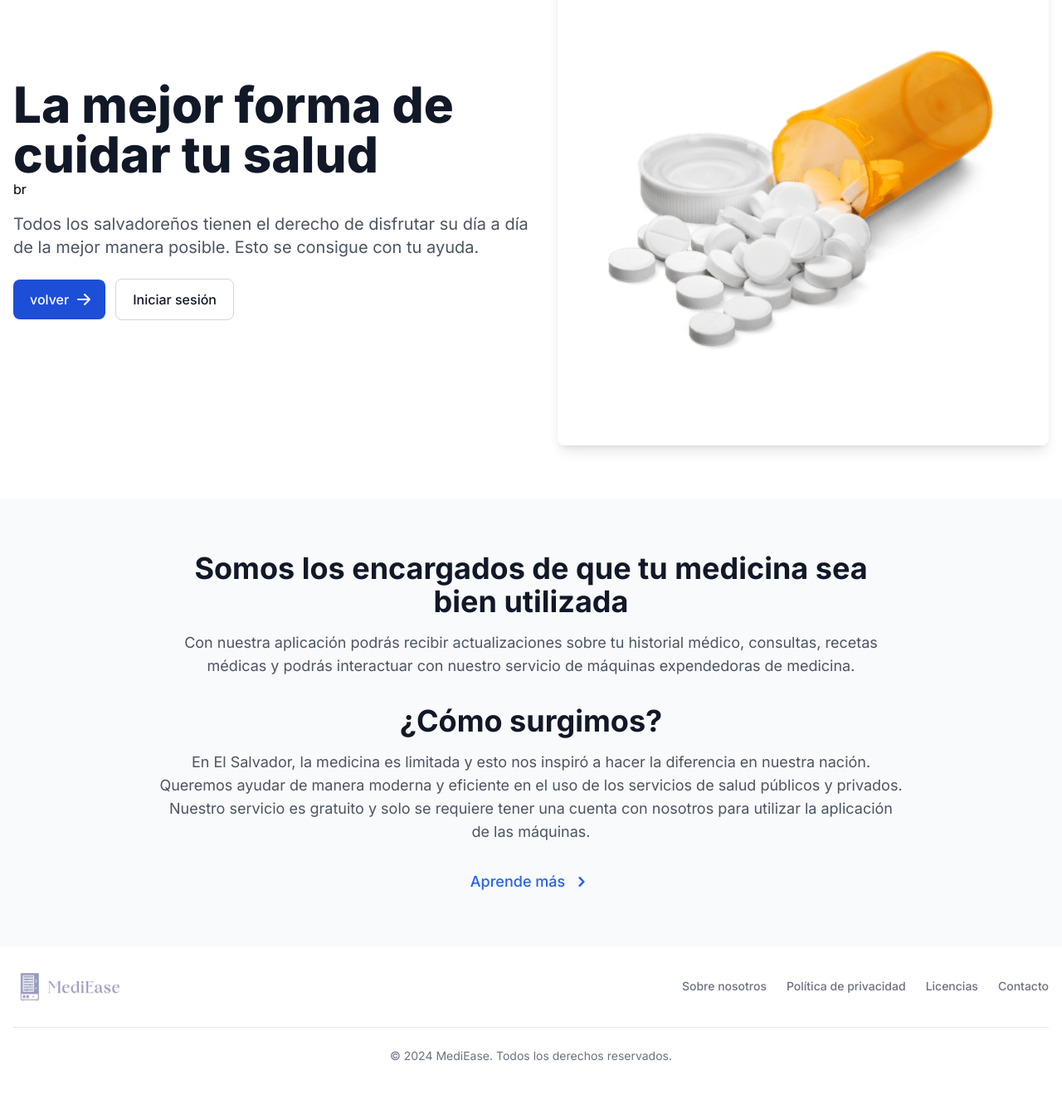
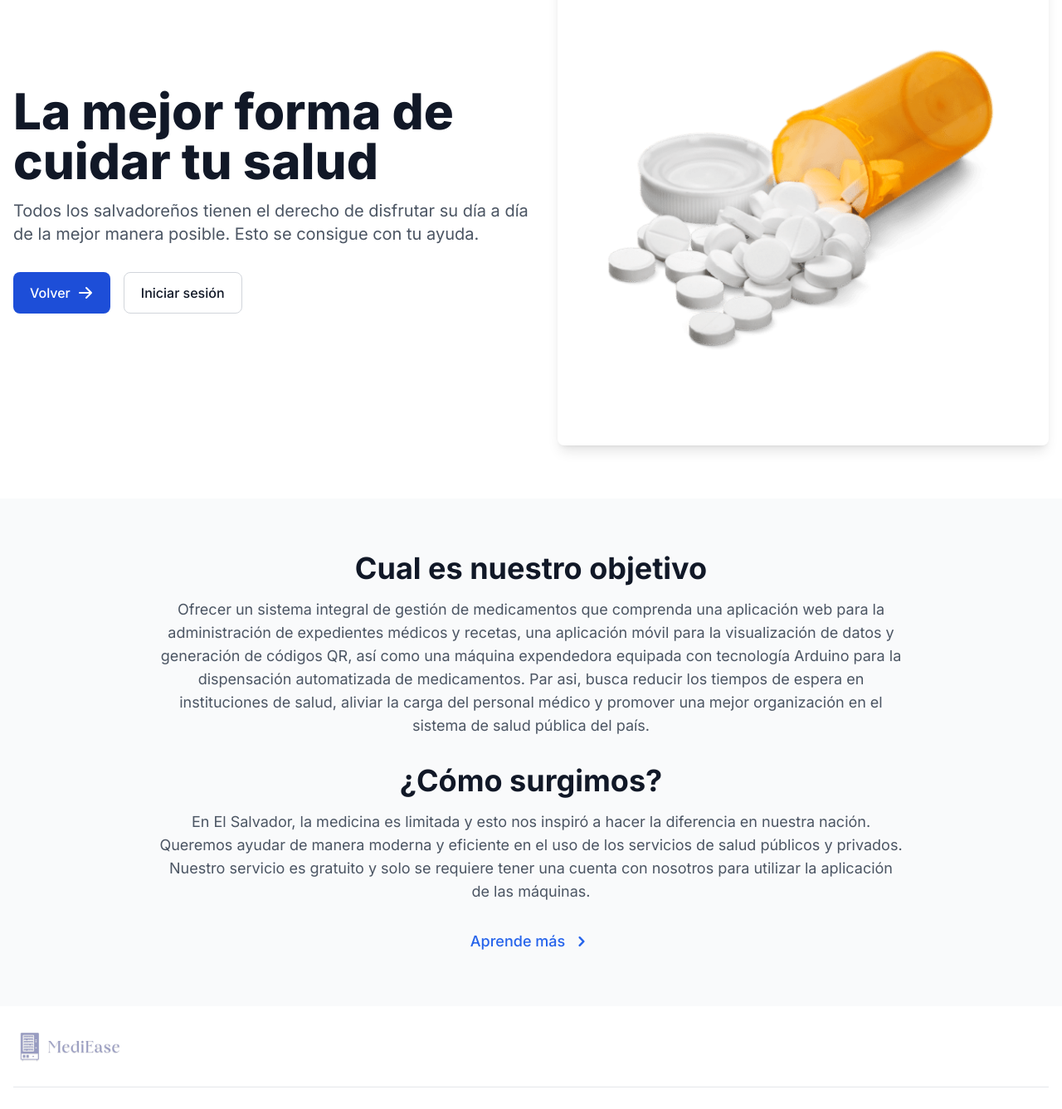
Before and after one commit to ArBrijan/MediEase---Crea2024, a React (Vite) app in the folder vite-project/: page /Info in a window 1280 px wide. Shown: the part 119-1456 px from the top of the page at 83% size. Before the commit the page ends 1426 px from the top, so only its background shows below. Built offline with nearby package versions, Linux system fonts and the light colour scheme.

Commit message:
estilos cambiados

```diff
--- a/vite-project/src/Pages/DoctorLogin.jsx
+++ b/vite-project/src/Pages/DoctorLogin.jsx
@@ -11,9 +11,12 @@ function DoctorLogin() {
   const handleLogin = async (e) => {
     e.preventDefault();
     try {
-      const response = await axios.post("http://localhost:3001/doctor-login", { email, password });
+      const response = await axios.post("http://localhost:3001/doctor-login", {
+        email,
+        password,
+      });
       if (response.data.message === "Success") {
-        navigate("/AppointmentCrud");  // Redirige al dashboard del doctor
+        navigate("/AppointmentCrud"); // Redirige al dashboard del doctor
       } else {
         setError("Correo o contraseña incorrectos");
       }
@@ -23,13 +26,18 @@ function DoctorLogin() {
   };
 
   return (
-    <div className="w-full h-screen flex items-center justify-center bg-gradient-to-br from-blue-50 to-indigo-100">
+    <div className="w-full h-screen flex items-center justify-center bg-gradient-to-br from-blue-50 to-blue-200">
       <div className="w-full max-w-md bg-white p-8 rounded-lg shadow-xl flex flex-col items-center">
-        <h2 className="text-4xl font-semibold text-black mb-8 text-center">Inicio de sesión Doctor</h2>
+        <h2 className="text-4xl font-semibold text-black mb-8 text-center">
+          Inicio de sesión doctor
+        </h2>
         {error && <div className="text-red-500 mb-4">{error}</div>}
         <form onSubmit={handleLogin} className="w-full">
           <div className="mb-5">
-            <label className="block text-gray-700 text-sm font-medium mb-2" htmlFor="email">
+            <label
+              className="block text-gray-700 text-sm font-medium mb-2"
+              htmlFor="email"
+            >
               Correo electrónico
             </label>
             <input
@@ -42,7 +50,10 @@ function DoctorLogin() {
             />
           </div>
           <div className="mb-8">
-            <label className="block text-black text-sm font-medium mb-2" htmlFor="password">
+            <label
+              className="block text-black text-sm font-medium mb-2"
+              htmlFor="password"
+            >
               Contraseña
             </label>
             <input
@@ -54,12 +65,20 @@ function DoctorLogin() {
               className="w-full p-3 border border-gray-900 rounded-lg focus:outline-none focus:ring focus:border-black"
             />
           </div>
+          <div className="flex gap-4">
+            <button
+              type="submit"
+              className="w-full bg-black text-white p-3 rounded-lg hover:bg-black transition duration-200"
+            >
+              Regresar
+            </button>
             <button
               type="submit"
               className="w-full bg-black text-white p-3 rounded-lg hover:bg-black transition duration-200"
             >
               Iniciar sesión
             </button>
+          </div>
         </form>
       </div>
     </div>
--- a/vite-project/src/Pages/HomePage.jsx
+++ b/vite-project/src/Pages/HomePage.jsx
@@ -4,10 +4,8 @@ import { Link } from 'react-router-dom';
 export function Home() {
   return (
     <>
-      <div className="w-screen h-screen flex flex-col justify-center relative">
-        <div
-          className="flex items-center justify-between p-[30px] absolute top-0 left-0 w-full"
-        >
+      <div className="w-screen h-screen flex flex-col justify-center relative bg-gradient-to-br from-blue-50 to-blue-200">
+        <div className="flex items-center justify-between p-[30px] absolute top-0 left-0 w-full">
           <img
             className="w-[170px]"
             src="./src/assets/newLogo2.png"
@@ -38,17 +36,18 @@ export function Home() {
             </Link>
           </div>
 
-          <Link className="bg-black text-white text-center p-3 rounded m-1 w-[232px]"
-            to="Info">
-            ¿Qué estás buscando?
-          </Link>
-
-          {/* Nuevo botón para doctores */}
           <Link
-            className="bg-black text-white p-3 rounded m-1 w-[232px] text-center"
+            className="bg-black text-white  p-3 m-1 w-[232px] text-center"
             to="DoctorLogin"
           >
             Inicio sesion doctores
+          </Link>
+
+          <Link
+            className="text-black text-center p-3 rounded m-1 w-[232px] underline"
+            to="Info"
+          >
+            ¿Quieres saber sobre nosotros?
           </Link>
         </div>
       </div>
--- a/vite-project/src/Pages/Info.jsx
+++ b/vite-project/src/Pages/Info.jsx
@@ -1,4 +1,5 @@
 import { Link } from "react-router-dom";
+
 export function Info() {
   return (
     <div className="h-screen bg-blue-300">
@@ -7,40 +8,44 @@ export function Info() {
           <div className="lg:w-1/2">
             <h1 className="text-4xl font-extrabold text-gray-900 dark:text-white sm:text-5xl lg:text-6xl">
               La mejor forma de cuidar tu salud
-            </h1>br
+            </h1>
             <p className="mt-4 text-gray-600 dark:text-gray-400 sm:text-lg lg:text-xl">
-              Todos los salvadoreños tienen el derecho de disfrutar su día a día de la mejor manera posible. Esto se consigue con tu ayuda.
-            </p><br />
-            <a
-              href="/"
-              className="inline-flex items-center justify-center px-5 py-3 mr-3 text-base font-medium text-center text-white rounded-lg bg-blue-700 hover:bg-primary-800 focus:ring-4 focus:ring-primary-300 dark:focus:ring-primary-900"
+              Todos los salvadoreños tienen el derecho de disfrutar su día a día
+              de la mejor manera posible. Esto se consigue con tu ayuda.
+            </p>
+            <div className="mt-8 flex gap-4">
+              <Link
+                to="/"
+                className="inline-flex items-center justify-center px-5 py-3 text-base font-medium text-center text-white rounded-lg bg-blue-700 hover:bg-blue-800 focus:ring-4 focus:ring-blue-300 dark:focus:ring-blue-900"
               >
-              <Link
-              to='/'>
-                volver
-              </Link>
+                Volver
                 <svg
-                className="w-5 h-5 ml-2 -mr-1"
+                  className="w-5 h-5 ml-2"
                   fill="currentColor"
                   viewBox="0 0 20 20"
                   xmlns="http://www.w3.org/2000/svg"
                 >
                   <path
-                  fill-rule="evenodd"
+                    fillRule="evenodd"
                     d="M10.293 3.293a1 1 0 011.414 0l6 6a1 1 0 010 1.414l-6 6a1 1 0 01-1.414-1.414L14.586 11H3a1 1 0 110-2h11.586l-4.293-4.293a1 1 0 010-1.414z"
-                  clip-rule="evenodd"
+                    clipRule="evenodd"
                   ></path>
                 </svg>
-            </a>
-            <a
-              href="/Login"
-              className="inline-flex items-center justify-center px-5 py-3 text-base font-medium text-center text-gray-900 border border-gray-300 rounded-lg hover:bg-gray-100 focus:ring-4 focus:ring-gray-100 dark:text-white dark:border-gray-700 dark:hover:bg-gray-700 dark:focus:ring-gray-800"
+              </Link>
+              <Link
+                to="/Login"
+                className="inline-flex items-center justify-center px-5 py-3 text-base font-medium text-center text-gray-900 border border-gray-300 rounded-lg hover:bg-gray-100 focus:ring-4 focus:ring-gray-100 dark:text-white dark:border-gray-700 dark:bg-gray-700 dark:hover:bg-gray-600 dark:focus:ring-gray-800"
               >
                 Iniciar sesión
-            </a>
+              </Link>
+            </div>
           </div>
           <div className="hidden lg:block lg:w-1/2 lg:pl-8">
-            <img src="../src/assets/medicina.png" alt="medicina" className="w-full h-auto object-cover rounded-lg shadow-lg" />
+            <img
+              src="../src/assets/medicina.png"
+              alt="Medicina"
+              className="w-full h-auto object-cover rounded-lg shadow-lg"
+            />
           </div>
         </div>
       </section>
@@ -49,16 +54,29 @@ export function Info() {
         <div className="container mx-auto px-4">
           <div className="max-w-4xl mx-auto text-center">
             <h2 className="text-3xl font-bold text-gray-900 dark:text-white sm:text-4xl">
-        Somos los encargados de que tu medicina sea bien utilizada
+              Cual es nuestro objetivo
             </h2>
             <p className="mt-4 text-gray-600 dark:text-gray-300 sm:text-lg leading-relaxed">
-        Con nuestra aplicación podrás recibir actualizaciones sobre tu historial médico, consultas, recetas médicas y podrás interactuar con nuestro servicio de máquinas expendedoras de medicina.
+              Ofrecer un sistema integral de gestión de medicamentos que comprenda una
+              aplicación web para la administración de expedientes médicos y
+              recetas, una aplicación móvil para la visualización de datos y
+              generación de códigos QR, así como una máquina expendedora
+              equipada con tecnología Arduino para la dispensación automatizada
+              de medicamentos. Par asi, busca reducir los tiempos de espera en
+              instituciones de salud, aliviar la carga del personal médico y
+              promover una mejor organización en el sistema de salud pública del
+              país.
             </p>
             <h2 className="mt-8 text-3xl font-bold text-gray-900 dark:text-white sm:text-4xl">
               ¿Cómo surgimos?
             </h2>
             <p className="mt-4 text-gray-600 dark:text-gray-300 sm:text-lg leading-relaxed">
-        En El Salvador, la medicina es limitada y esto nos inspiró a hacer la diferencia en nuestra nación. Queremos ayudar de manera moderna y eficiente en el uso de los servicios de salud públicos y privados. Nuestro servicio es gratuito y solo se requiere tener una cuenta con nosotros para utilizar la aplicación de las máquinas.
+              En El Salvador, la medicina es limitada y esto nos inspiró a hacer
+              la diferencia en nuestra nación. Queremos ayudar de manera moderna
+              y eficiente en el uso de los servicios de salud públicos y
+              privados. Nuestro servicio es gratuito y solo se requiere tener
+              una cuenta con nosotros para utilizar la aplicación de las
+              máquinas.
             </p>
             <Link
               to="#"
@@ -85,32 +103,29 @@ export function Info() {
       <footer className="bg-white dark:bg-gray-900 py-6">
         <div className="container mx-auto px-4">
           <div className="flex flex-col items-center justify-between sm:flex-row">
-      <Link to="https://flowbite.com/" className="flex items-center mb-4 sm:mb-0">
-        <img src="./src/assets/logoblanco.png" alt="Logo" className="w-36" />
+            <Link
+              to="https://flowbite.com/"
+              className="flex items-center mb-4 sm:mb-0"
+            >
+              <img
+                src="./src/assets/logoblanco.png"
+                alt="Logo"
+                className="w-36"
+              />
             </Link>
-      <ul className="flex gap-6 text-sm font-medium text-gray-500 dark:text-gray-400 mt-4 sm:mt-0">
-        <li>
-          <Link to="#" className="hover:underline">Sobre nosotros</Link>
-        </li>
-        <li>
-          <Link to="#" className="hover:underline">Política de privacidad</Link>
-        </li>
-        <li>
-          <Link to="#" className="hover:underline">Licencias</Link>
-        </li>
-        <li>
-          <Link to="#" className="hover:underline">Contacto</Link>
-        </li>
-      </ul>
           </div>
           <hr className="my-6 border-gray-200 dark:border-gray-700" />
           <p className="text-center text-gray-500 dark:text-gray-400 text-sm">
-      &copy; 2024 <Link to="https://flowbite.com/" className="hover:underline">MediEase</Link>. Todos los derechos reservados.
+            &copy; 2024{" "}
+            <Link to="https://flowbite.com/" className="hover:underline">
+              MediEase
+            </Link>
+            . Todos los derechos reservados.
           </p>
         </div>
       </footer>
     </div>
   );
-};
+}
 
 export default Info;
--- a/vite-project/src/Pages/Login.jsx
+++ b/vite-project/src/Pages/Login.jsx
@@ -34,34 +34,42 @@ export function Login() {
   };
 
   return (
-    <div className="w-full h-screen flex items-center justify-center bg-gradient-to-br from-blue-50 to-indigo-100">
+    <div className="w-full h-screen flex items-center justify-center bg-gradient-to-br bg-gray-300">
       <div className="absolute top-0 left-0 w-full flex items-center justify-between p-5 bg-white shadow-md">
         <img
           className="w-40"
           src="./src/assets/newLogo2.png"
           alt="LogoEmpresa"
         />
-        <Link to="/" className="text-white  bg-black rounded-lg p-3 w-[130px] text-center">
+        <Link
+          to="/"
+          className="text-white bg-black rounded-lg p-3 w-[130px] text-center"
+        >
           Regresar
         </Link>
       </div>
 
-      <main className="flex flex-col md:flex-row justify-center items-center mt-24">
+      <main className="flex flex-col md:flex-row justify-center items-center ">
         {/* Imagen a la izquierda */}
         <div className="hidden md:flex md:w-1/2 md:mb-5 justify-center items-center">
           <img
-            className="w-[500px] h-[495px] rounded-xl shadow-lg"
+            className="w-[500px] h-[490px] shadow-lg"
             src="./src/assets/pills.png"
             alt="Imagen"
           />
         </div>
-        <div className="bg-white shadow-xl rounded-lg p-10 flex flex-col w-[350px] md:w-[500px]">
-          <form onSubmit={handleSubmit} className="flex flex-col items-center">
+
+        {/* Contenedor del formulario */}
+        <div className="bg-white shadow-xl p-10 flex flex-col w-full md:w-[500px] h-[490px] mb-5">
+          <form
+            onSubmit={handleSubmit}
+            className="flex flex-col h-full justify-between items-center"
+          >
             <h1 className="text-4xl font-semibold text-black mb-8 text-center">
               Inicia sesión
             </h1>
             <input
-              className="border border-gray-300 rounded-lg p-3 mb-8 focus:outline-none"
+              className="border border-gray-300 rounded-lg p-3 mb-8 focus:outline-none w-full"
               type="email"
               placeholder="Correo electrónico"
               required
@@ -69,7 +77,7 @@ export function Login() {
               onChange={(e) => setEmail(e.target.value)}
             />
             <input
-              className="border border-gray-300 rounded-lg p-3 mb-8 focus:outline-none"
+              className="border border-gray-300 rounded-lg p-3 mb-8 focus:outline-none w-full"
               type="password"
               placeholder="Contraseña"
               required
--- a/vite-project/src/Pages/Register.jsx
+++ b/vite-project/src/Pages/Register.jsx
@@ -27,27 +27,33 @@ export function Register() {
   }
 
   return (
-    <div className="w-full h-screen flex items-center justify-center bg-gradient-to-br from-blue-50 to-indigo-100">
+    <div className="w-full h-screen flex items-center justify-center bg-gradient-to-br  bg-gray-300 ">
       <div className="absolute top-0 left-0 w-full flex items-center justify-between p-5 bg-white shadow-md">
         <img
           className="w-40"
           src="./src/assets/newLogo2.png"
           alt="LogoEmpresa"
         />
-        <Link to="/" className="text-white  bg-black rounded-lg p-3 w-[130px] text-center">
+        <Link
+          to="/"
+          className="text-white  bg-black rounded-lg p-3 w-[130px] text-center"
+        >
           Regresar
         </Link>
       </div>
 
       <div className="hidden md:flex md:w-[515px] h-[500px] items-center justify-center">
         <img
-          className="rounded-xl shadow-lg"
+          className="shadow-lg"
           src="./src/assets/pills.png"
           alt="Imagen"
         />
       </div>
 
-      <form onSubmit={handleSubmit} className="bg-white shadow-xl rounded-lg p-10 flex flex-col w-[350px] md:w-[500px]">
+      <form
+        onSubmit={handleSubmit}
+        className="bg-white shadow-xl  p-10 flex flex-col w-[350px] md:w-[500px]"
+      >
         <h1 className="text-4xl font-semibold text-black mb-8 text-center">
           Regístrate
         </h1>
@@ -102,7 +108,7 @@ export function Register() {
             to="/Login"
             className="text-white  bg-black rounded-lg p-3 w-[130px] text-center"
           >
-            Iniciar Sesión
+            Iniciar sesión
           </Link>
         </div>
       </form>
```
Also changed, not shown: vite-project/src/Pages/DoctorManager.jsx (+69 -28 lines). Lines whose indentation alone changed are shown as unchanged.
